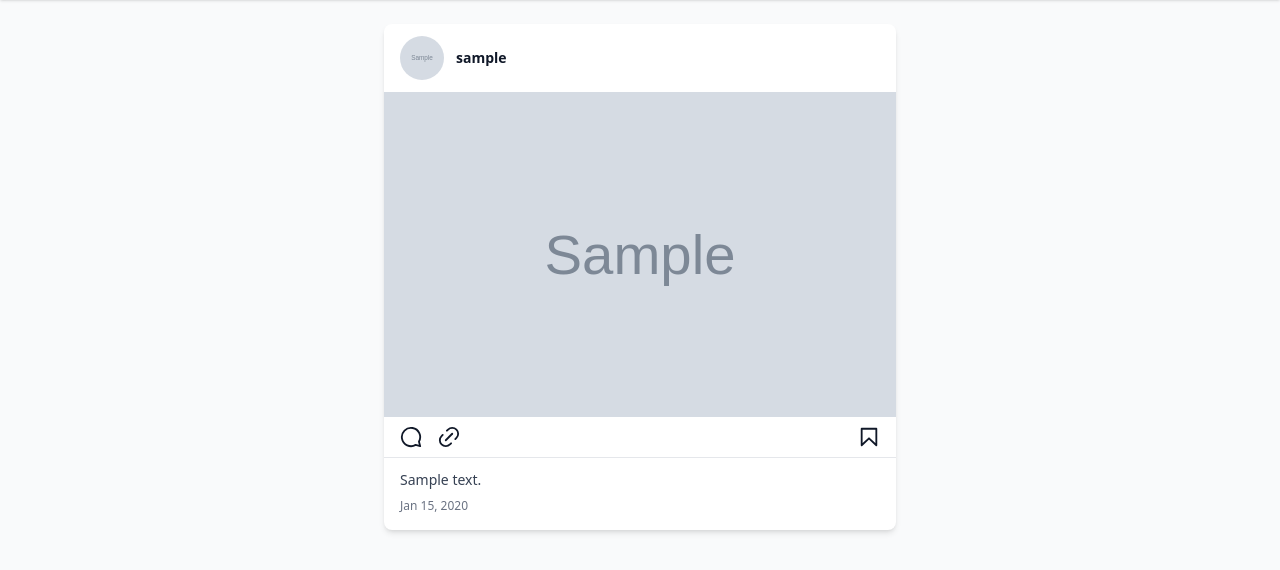
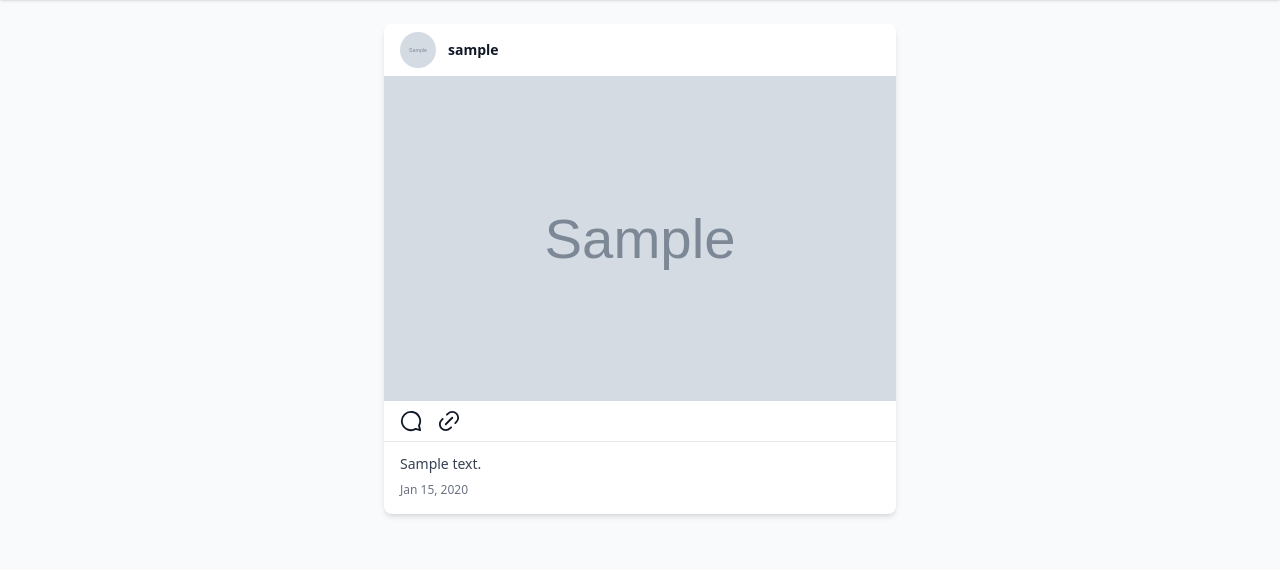
Before and after one commit to Gal1leox/flask-blog-website, a Flask app: page / in a window 1280 px wide. Shown: the part 64-634 px from the top of the page. Run offline with Flask 3, Linux system fonts and the light colour scheme; tables that the repository leaves empty hold one stand-in row (values such as "Sample post"); grey boxes marked "Sample" are stand-in pictures.

Commit message:
fix(frontend): hide save post for unauthorized users

```diff
--- a/website/templates/components/layout/navbar.html
+++ b/website/templates/components/layout/navbar.html
@@ -10,7 +10,7 @@
       {% include "components/ui/navbar/desktop_menu.html" %}
       {% if current_user.is_authenticated %}
       <div class="absolute inset-y-0 right-0 flex items-center gap-4 sm:static">
-        {% if current_user.is_authenticated and is_admin %}
+        {% if is_admin %}
         <a
           class="bg-blue-500 hover:bg-blue-600 focus:ring-blue-400 flex items-center gap-1 rounded-lg px-3 py-2 text-center text-sm font-bold font-medium text-white focus:outline-none focus:ring-2"
           href="/posts/new?token={{ token }}"
--- a/website/templates/components/ui/post.html
+++ b/website/templates/components/ui/post.html
@@ -2,14 +2,14 @@
 
 {% macro render_post(post) %}
 <div class="bg-white dark:bg-gray-800 rounded-lg shadow-md overflow-hidden">
-  <div class="flex items-center px-4 py-3">
+  <div class="flex items-center px-4 py-2">
     <div
       x-data="{ loaded: false, bg: '{{ post.author.avatar_url if post.author.avatar_url else url_for('static', filename='images/no-avatar.jpg') }}' }"
       :style="{
         backgroundImage: loaded ? 'none' : 'url(' + bg + ')',
         backgroundColor: loaded ? 'transparent' : '#DBDBDB'
       }"
-      class="relative h-11 w-11 rounded-full overflow-hidden bg-cover bg-center mr-3"
+      class="relative h-9 w-9 rounded-full overflow-hidden bg-cover bg-center mr-3"
       aria-label="profile picture"
       role="img"
     >
@@ -142,6 +142,7 @@
         </svg>
       </button>
     </div>
+    {% if current_user.is_authenticated %}
     <button type="button" class="focus:outline-none" aria-label="Save">
       <svg
         class="text-gray-900 dark:text-gray-100 w-[22px]"
@@ -162,9 +163,10 @@
         />
       </svg>
     </button>
+    {% endif %}
     <template x-if="toastOpen">
-      <div class="fixed z-50 inset-0 flex items-end justify-center pointer-events-none">
-        <div class="bg-gray-700 text-sm dark:bg-gray-700 text-white px-4 py-3 sm:py-2 rounded-t-lg w-full shadow-lg z-10 pointer-events-auto">
+      <div class="fixed inset-x-0 bottom-0 z-50 flex justify-center items-end pointer-events-none">
+        <div class="pointer-events-auto w-full max-w-sm bg-gray-700 dark:bg-gray-700 text-white text-sm px-4 py-2 rounded-t-lg shadow-lg">
           Link copied to clipboard.
         </div>
       </div>
--- a/website/templates/pages/shared/home.html
+++ b/website/templates/pages/shared/home.html
@@ -3,7 +3,7 @@
 {% extends "pages/shared/base.html" %}
 
 {% from "components/ui/alert.html" import alert %}
-{% from "components/ui/post.html" import render_post %}
+{% from "components/ui/post.html" import render_post with context %}
 
 {% block title %}Kalts Daniil - Personal Blog{% endblock %}
 
@@ -38,4 +38,5 @@
     But don't worry, the keyboard is warming up! 🤓
   </h4>
 </div>
-{% endif %} {% endblock %}
+{% endif %}
+{% endblock %}
```
